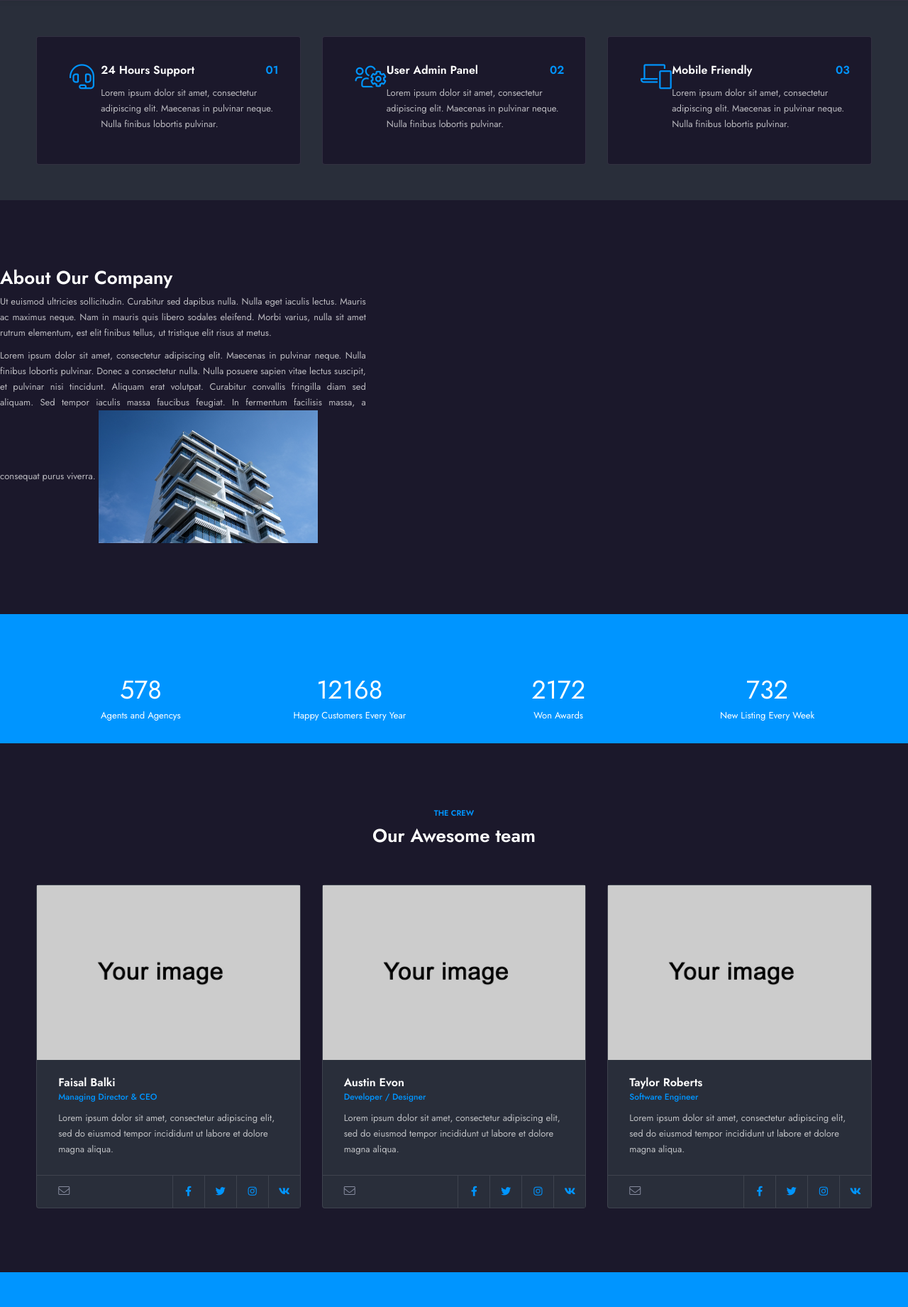
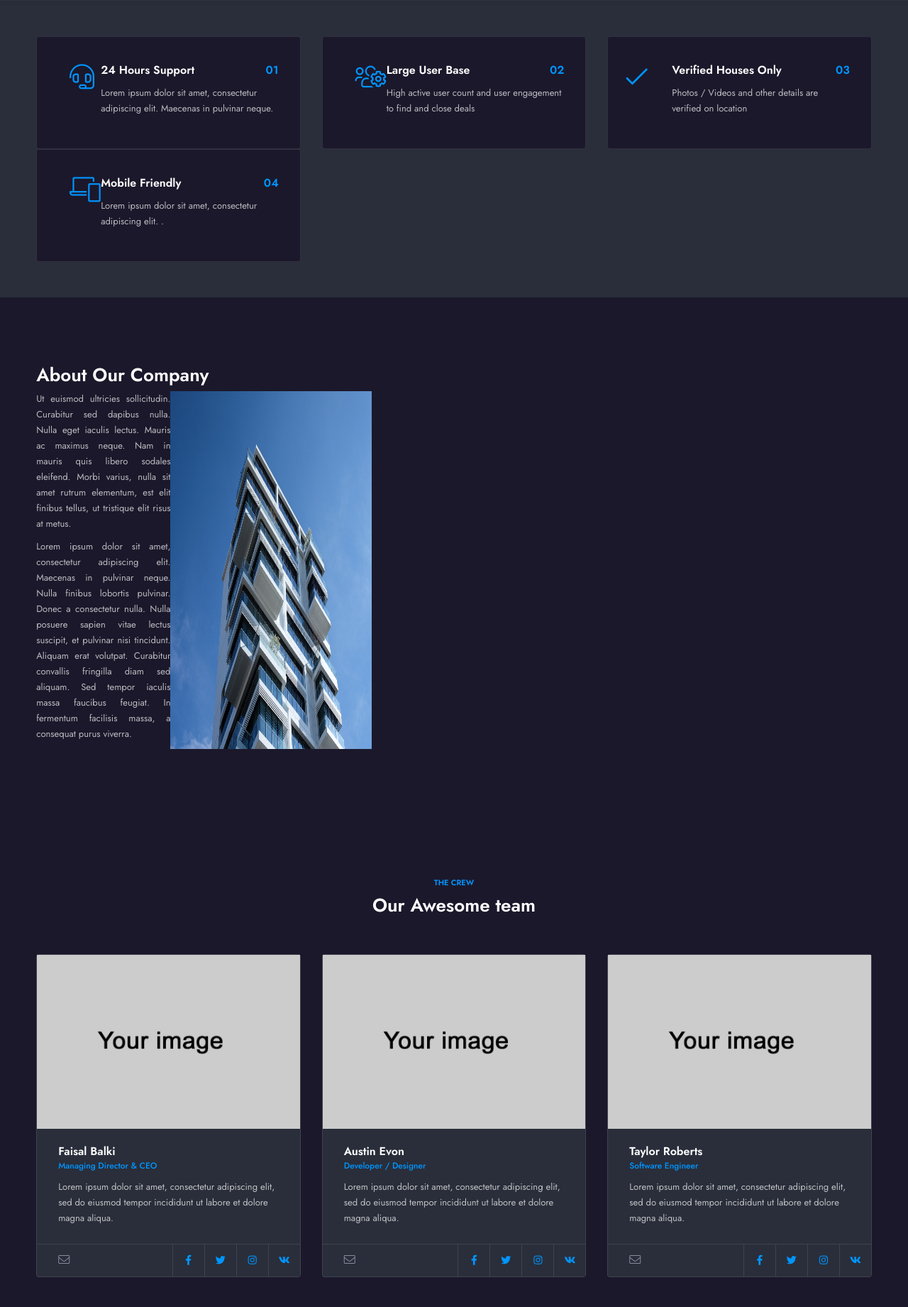
Before and after one commit to faisalbalkhi/propDekho, a Django app: page /about/ in a window 1280 px wide; the page is wider, and only the part inside the window is pictured. Shown: the part 553-2394 px from the top of that part at 71% size. Run offline with Django 3.2, Linux system fonts and the light colour scheme; some libraries are stand-ins or nearby versions.

Commit message:
About page updated

```diff
--- a/prop_dekho/templates/about.html
+++ b/prop_dekho/templates/about.html
@@ -336,14 +336,14 @@
             <section class="hidden-section single-par2  " data-scrollax-parent="true">
                 <div class="bg-wrap bg-parallax-wrap-gradien">
                     <div class="bg par-elem "
-                        data-bg="https://c1.wallpaperflare.com/preview/551/930/440/contact-us-contact-call-us-phone-communication.jpg"
+                        data-bg="https://www.slidebackground.com/uploads/real-estate-background/video-clip-real-estate-background-shutter-12.jpg"
                         data-scrollax="properties: { translateY: '30%' }"></div>
                 </div>
                 <div class="container">
                     <div class="section-title center-align big-title">
                         <h2><span>About Us</span></h2>
-                        {% comment %} <h4>Lorem ipsum dolor sit amet, consectetur adipiscing elit. Ut nec tincidunt
-                            arcu, sit amet fermentum sem.</h4> {% endcomment %}
+                        <!-- <h4>Lorem ipsum dolor sit amet, consectetur adipiscing elit. Ut nec tincidunt
+                            arcu, sit amet fermentum sem.</h4>  -->
                     </div>
 
                 </div>
@@ -353,7 +353,7 @@
             <div class="breadcrumbs fw-breadcrumbs sp-brd fl-wrap">
                 <div class="container">
                     <div class="breadcrumbs-list">
-                        <a href="#">Home</a> <span>About</span>
+                        <a href="#">Home</a> <span>About Us</span>
                     </div>
 
                 </div>
@@ -369,7 +369,15 @@
                                 <i class="fal fa-headset"></i>
                                 <h4>24 Hours Support <span>01</span></h4>
                                 <p>Lorem ipsum dolor sit amet, consectetur adipiscing elit. Maecenas in pulvinar neque.
-                                    Nulla finibus lobortis pulvinar.</p>
+                                    </p>
+
+                            </div>
+                        </div>
+                        <div class="col-md-4">
+                            <div class="services-item fl-wrap">
+                                <i class="fal fa-users-cog"></i>
+                                <h4>Large User Base <span>02</span></h4>
+                                <p>High active user count and user engagement to find and close deals </p>
 
                             </div>
                         </div>
@@ -377,10 +385,9 @@
                         <!-- services-item -->
                         <div class="col-md-4">
                             <div class="services-item fl-wrap">
-                                <i class="fal fa-users-cog"></i>
-                                <h4>User Admin Panel <span>02</span></h4>
-                                <p>Lorem ipsum dolor sit amet, consectetur adipiscing elit. Maecenas in pulvinar neque.
-                                    Nulla finibus lobortis pulvinar.</p>
+                                <i class="fal fa-check"></i>
+                                <h4>Verified Houses Only <span>03</span></h4>
+                                <p>Photos / Videos and other details are verified on location</p>
 
                             </div>
                         </div>
@@ -389,9 +396,8 @@
                         <div class="col-md-4">
                             <div class="services-item fl-wrap">
                                 <i class="fal fa-phone-laptop"></i>
-                                <h4>Mobile Friendly <span>03</span></h4>
-                                <p>Lorem ipsum dolor sit amet, consectetur adipiscing elit. Maecenas in pulvinar neque.
-                                    Nulla finibus lobortis pulvinar.</p>
+                                <h4>Mobile Friendly <span>04</span></h4>
+                                <p>Lorem ipsum dolor sit amet, consectetur adipiscing elit. .</p>
 
                             </div>
                         </div>
@@ -402,24 +408,33 @@
             <!-- section end-->
             <!-- section -->
             <section>
-
+                <div class="container">
                     <!--about-wrap -->
                     <div class="about-wrap">
-                    <div class="row">
-                        <div class="col-md-5">
-                            <div class="about-title fl-wrap">
+                        <div class="about-title fl-wrap text-center">
                             <h2>About Our <span>Company</span></h2>
                         </div>
-                            <p>Ut euismod ultricies sollicitudin. Curabitur sed dapibus nulla. Nulla eget iaculis
-                                lectus. Mauris ac maximus neque. Nam in mauris quis libero sodales eleifend. Morbi
-                                varius, nulla sit amet rutrum elementum, est elit finibus tellus, ut tristique elit
+                        <div class="row">
+                            <div class="col-md-5 " style="display: flex;" >
+
+                                <div class="aboutpara">
+                                    <p>Ut euismod ultricies sollicitudin. Curabitur sed dapibus nulla. Nulla eget
+                                        iaculis
+                                        lectus. Mauris ac maximus neque. Nam in mauris quis libero sodales eleifend.
+                                        Morbi
+                                        varius, nulla sit amet rutrum elementum, est elit finibus tellus, ut tristique
+                                        elit
                                         risus at metus.</p>
                                     <p>
-                                Lorem ipsum dolor sit amet, consectetur adipiscing elit. Maecenas in pulvinar neque.
+                                        Lorem ipsum dolor sit amet, consectetur adipiscing elit. Maecenas in pulvinar
+                                        neque.
                                         Nulla finibus lobortis pulvinar. Donec a consectetur nulla. Nulla posuere sapien
-                                vitae lectus suscipit, et pulvinar nisi tincidunt. Aliquam erat volutpat. Curabitur
-                                convallis fringilla diam sed aliquam. Sed tempor iaculis massa faucibus feugiat. In
+                                        vitae lectus suscipit, et pulvinar nisi tincidunt. Aliquam erat volutpat.
+                                        Curabitur
+                                        convallis fringilla diam sed aliquam. Sed tempor iaculis massa faucibus feugiat.
+                                        In
                                         fermentum facilisis massa, a consequat purus viverra.
+                                </div>
                                 <img src="../static/images/about/building.jpg" width="60%" alt="">
                                 <style>
                                     img {
@@ -440,15 +455,15 @@
                         </div>
                     </div>
                     <!-- about-wrap end  -->
-
+                </div>
             </section>
             <!-- section end-->
             <!-- section -->
-            <section class="color-bg small-padding">
+            <!-- <section class="color-bg small-padding">
                 <div class="container">
-                    <div class="main-facts fl-wrap">
+                    <div class="main-facts fl-wrap"> -->
                         <!-- inline-facts  -->
-                        <div class="inline-facts-wrap">
+                        <!-- <div class="inline-facts-wrap">
                             <div class="inline-facts">
                                 <div class="milestone-counter">
                                     <div class="stats animaper">
@@ -457,10 +472,10 @@
                                 </div>
                                 <h6>Agents and Agencys</h6>
                             </div>
-                        </div>
+                        </div> -->
                         <!-- inline-facts end -->
                         <!-- inline-facts  -->
-                        <div class="inline-facts-wrap">
+                        <!-- <div class="inline-facts-wrap">
                             <div class="inline-facts">
                                 <div class="milestone-counter">
                                     <div class="stats animaper">
@@ -469,10 +484,10 @@
                                 </div>
                                 <h6>Happy Customers Every Year</h6>
                             </div>
-                        </div>
+                        </div> -->
                         <!-- inline-facts end -->
                         <!-- inline-facts  -->
-                        <div class="inline-facts-wrap">
+                        <!-- <div class="inline-facts-wrap">
                             <div class="inline-facts">
                                 <div class="milestone-counter">
                                     <div class="stats animaper">
@@ -481,10 +496,10 @@
                                 </div>
                                 <h6>Won Awards</h6>
                             </div>
-                        </div>
+                        </div> -->
                         <!-- inline-facts end -->
                         <!-- inline-facts  -->
-                        <div class="inline-facts-wrap">
+                        <!-- <div class="inline-facts-wrap">
                             <div class="inline-facts">
                                 <div class="milestone-counter">
                                     <div class="stats animaper">
@@ -493,10 +508,10 @@
                                 </div>
                                 <h6>New Listing Every Week</h6>
                             </div>
-                        </div>
+                        </div> -->
                         <!-- inline-facts end -->
-                    </div>
-                </div>
+                    <!-- </div>
+                </div> -->
                 <!-- <div class="svg-bg">
                     <svg version="1.1" xmlns="http://www.w3.org/2000/svg" xmlns:xlink="http://www.w3.org/1999/xlink"
                         x="0px" y="0px" width="100%" height="100%" viewBox="0 0 1600 900"
```
Also changed, not shown: prop_dekho/templates/index.html (+1 -54 lines). Lines whose indentation alone changed are shown as unchanged.
